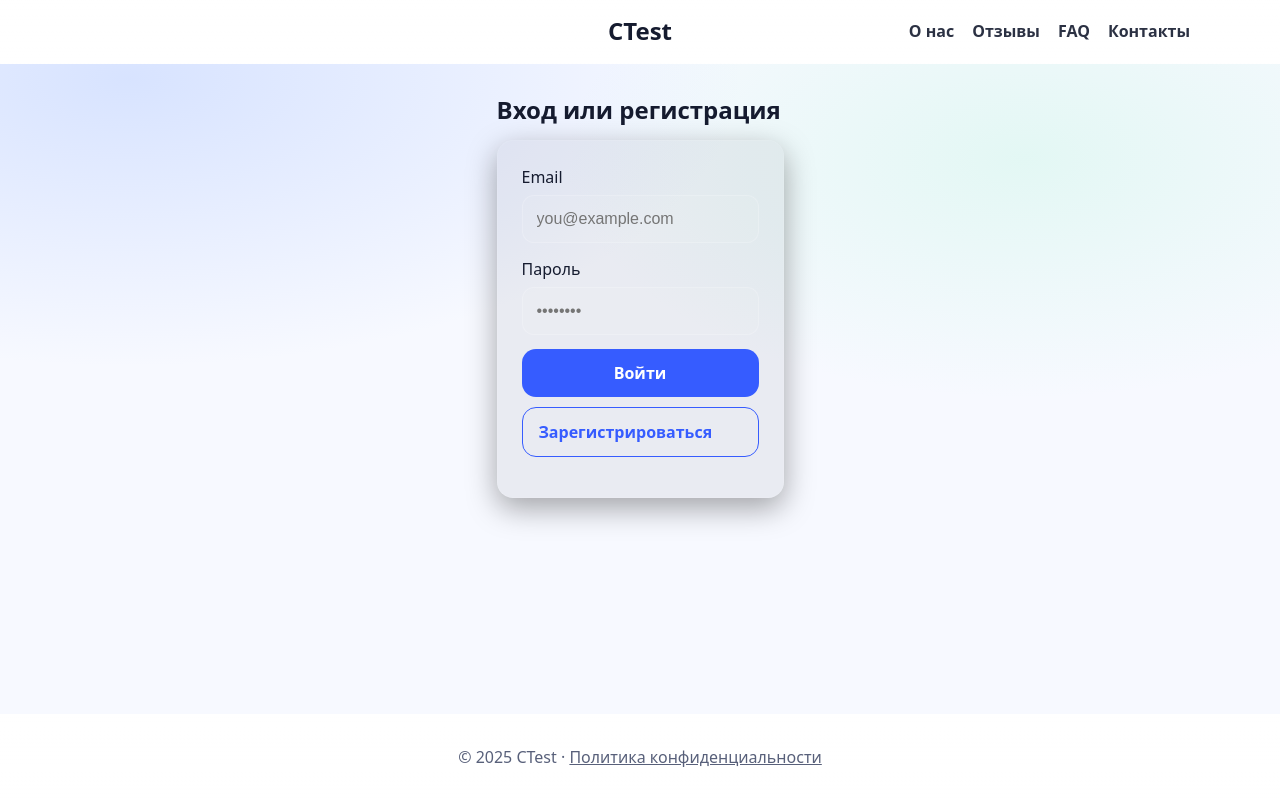
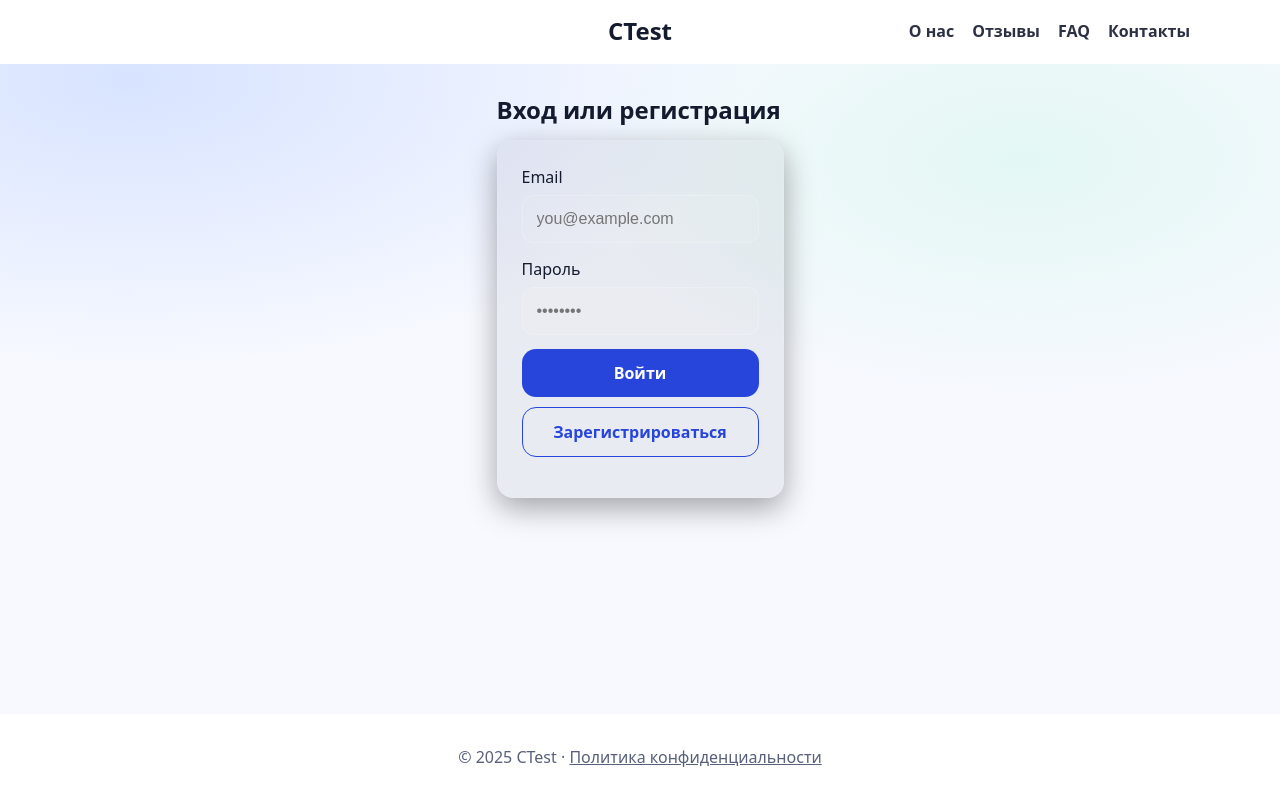
Before and after one commit to constatant/competency_test, a Flask app: page /customer/login in a window 1280 px wide. Shown: the part 1-800 px from the top of the page. Run offline with Flask 3, Linux system fonts and the light colour scheme.

Commit message:
Center button text and lighten primary button

```diff
--- a/app/static/css/customer_login.css
+++ b/app/static/css/customer_login.css
@@ -42,4 +42,5 @@
 
 #auth-form .form-actions .btn {
   width: 100%;
+  text-align: center;
 }
--- a/app/static/css/main.css
+++ b/app/static/css/main.css
@@ -4,7 +4,7 @@
   --bg-elev: #111833;
   --text: #e7ecff;
   --muted:#b6c2e1;
-  --primary:#7aa2ff;
+  --primary:#365cff;
   --primary-600:#5a88ff;
   --accent:#88f0c2;
   --ring: rgba(122,162,255,0.6);
@@ -17,9 +17,9 @@
 @media (prefers-color-scheme: light){
   :root{
     --bg:#f7f9ff; --bg-elev:#ffffff; --text:#151b2f; --muted:#58607a;
-    --primary:#365cff; --primary-600:#2745db; --accent:#0f9f6d;
+    --primary:#2745db; --primary-600:#365cff; --accent:#0f9f6d;
     --card: rgba(18,21,44,0.06); --card-hover: rgba(18,21,44,0.12);
-    --ring: rgba(54,92,255,0.35);
+    --ring: rgba(39,69,219,0.35);
   }
 }
 
@@ -106,7 +106,7 @@ main.wrapper{ flex:1 }
   padding:12px 16px; border-radius:14px; font-weight:600;
   border:1px solid transparent; transition: transform .06s ease, background .15s ease, border-color .15s ease;
   user-select:none; position:relative; overflow:hidden;
-  color:var(--text); font-family:inherit;
+  color:var(--text); font-family:inherit; text-align:center;
 }
 .btn:active{ transform: translateY(1px) }
 .btn.primary{ background: var(--primary); color:white; font-size: 1rem}
```
Also changed, not shown: other parts of app/static/css/main.css (+1 -1 lines).
